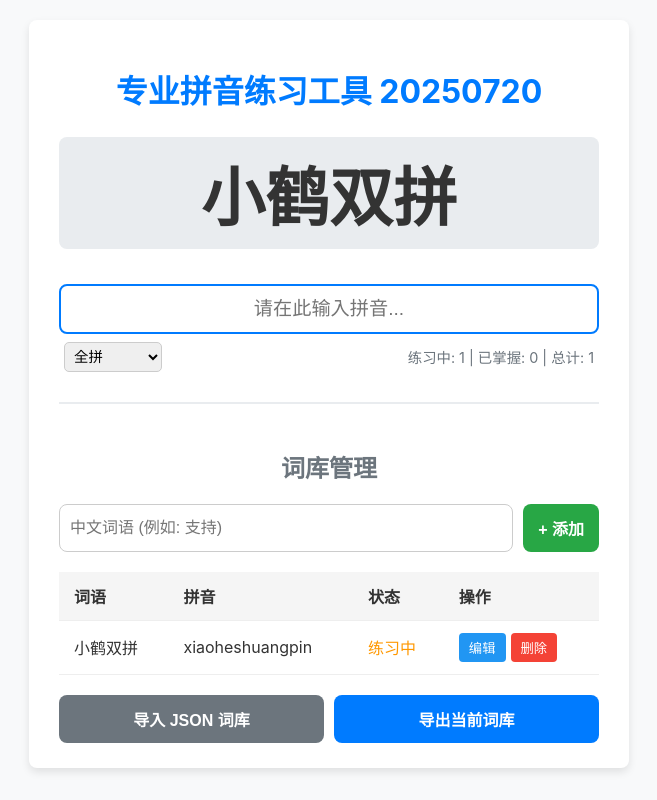
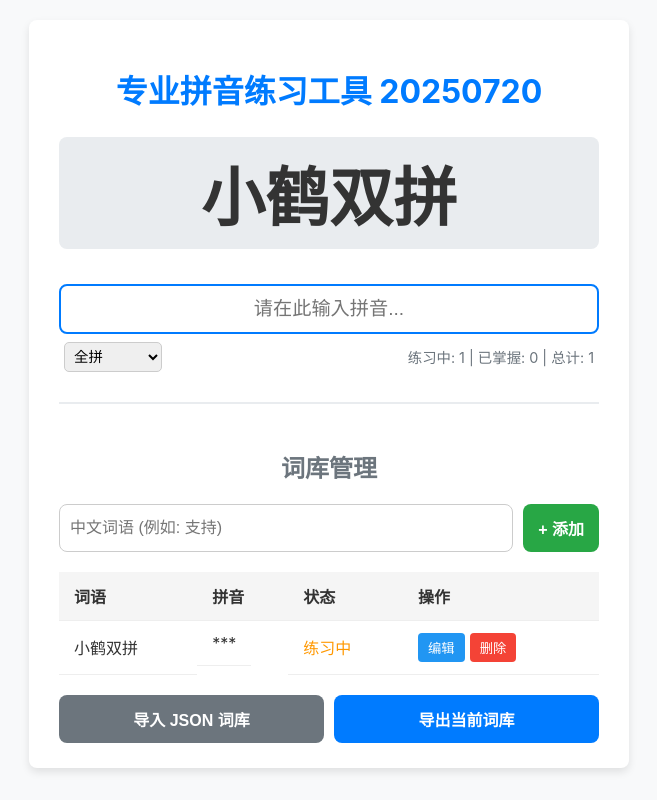
Before and after one commit to promptonce/pinyintiaozhan, a Vue app: page / in a window 1280 px wide. Shown: the whole page, without its empty margins (311-968 px from the left). Built offline with nearby package versions, Linux system fonts and the light colour scheme.

Commit message:
展示词库时默认隐藏拼音

```diff
--- a/src/components/ManagementArea.vue
+++ b/src/components/ManagementArea.vue
@@ -29,7 +29,7 @@
         <tbody>
           <tr v-for="word in vocabulary" :key="word.id">
             <td>{{ word.hanzi }}</td>
-            <td>{{ word.pinyin }}</td>
+            <td class="pinyin-cell" :data-pinyin="word.pinyin"></td>
             <td>
               <span :class="word.isMastered ? 'mastered' : 'practicing'">
                 {{ word.isMastered ? '已掌握' : '练习中' }}
@@ -351,4 +351,29 @@ h2 {
   opacity: 0.9;
   transform: translateY(-1px);
 }
+.pinyin-cell {
+  position: relative;
+  display: inline-block;
+  min-width: 40px;
+}
+
+.pinyin-cell::before {
+  content: '***';
+  visibility: visible;
+}
+
+.pinyin-cell::after {
+  content: attr(data-pinyin);
+  position: absolute;
+  left: 0;
+  visibility: hidden;
+}
+
+::v-deep tr:hover .pinyin-cell::before {
+  visibility: hidden;
+}
+
+::v-deep tr:hover .pinyin-cell::after {
+  visibility: visible;
+}
 </style>
```
